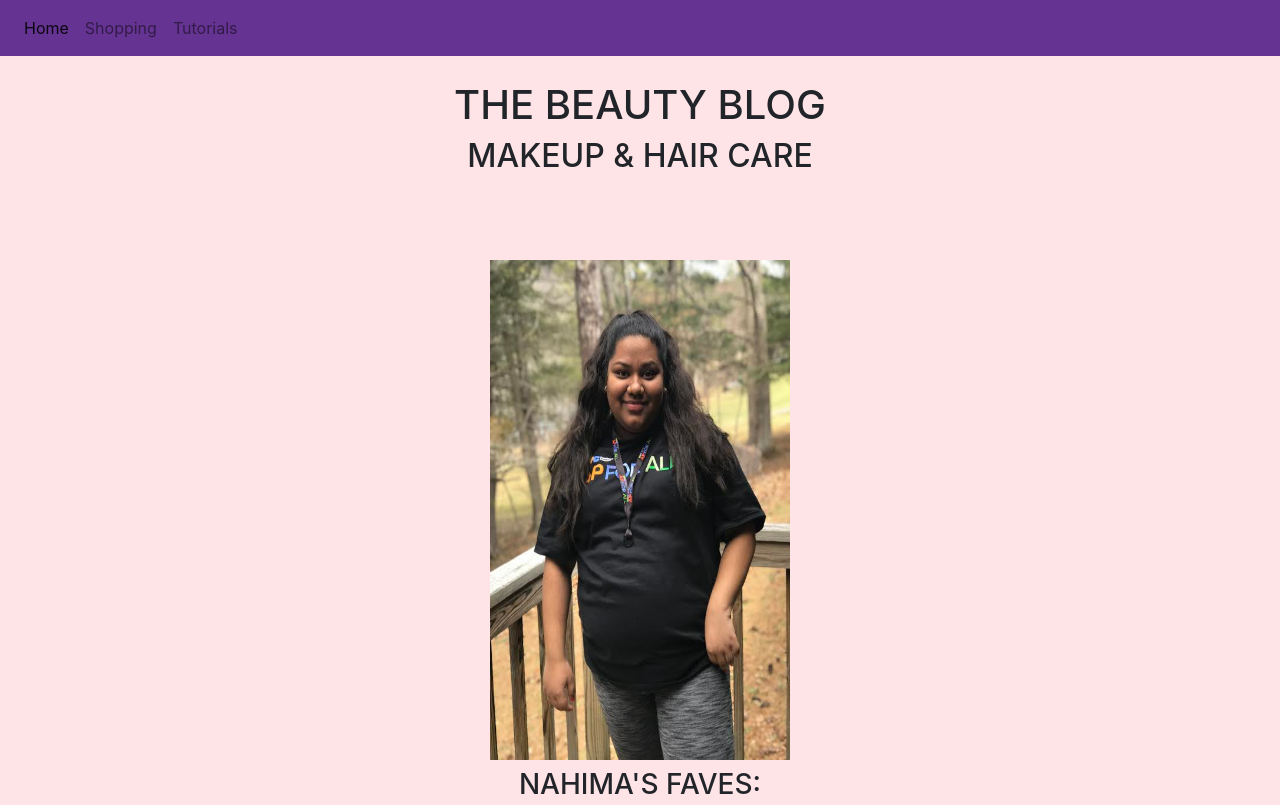
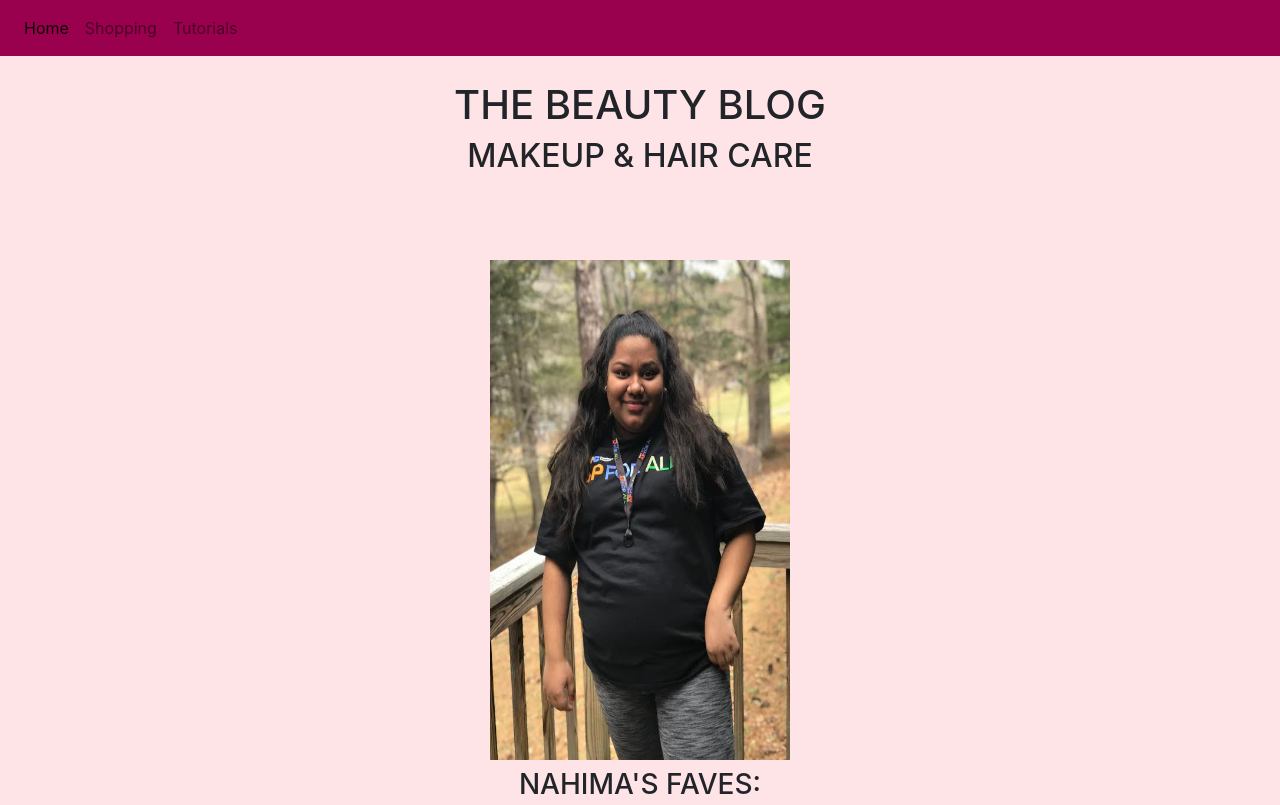
Before and after one commit to laurenelizabeth15/Beauty-Blog-Code, a plain HTML site: page index.html in a window 1280 px wide. Shown: the top 805 px of the page. Drawn offline with nearby package versions, Linux system fonts and the light colour scheme.

Commit message:
Update styles.css

```diff
--- a/styles.css
+++ b/styles.css
@@ -8,5 +8,5 @@ body {
 }
 
 .bg-color {
-   background-color: #653492 !important;
+   background-color: #99004d !important;
 }
```
